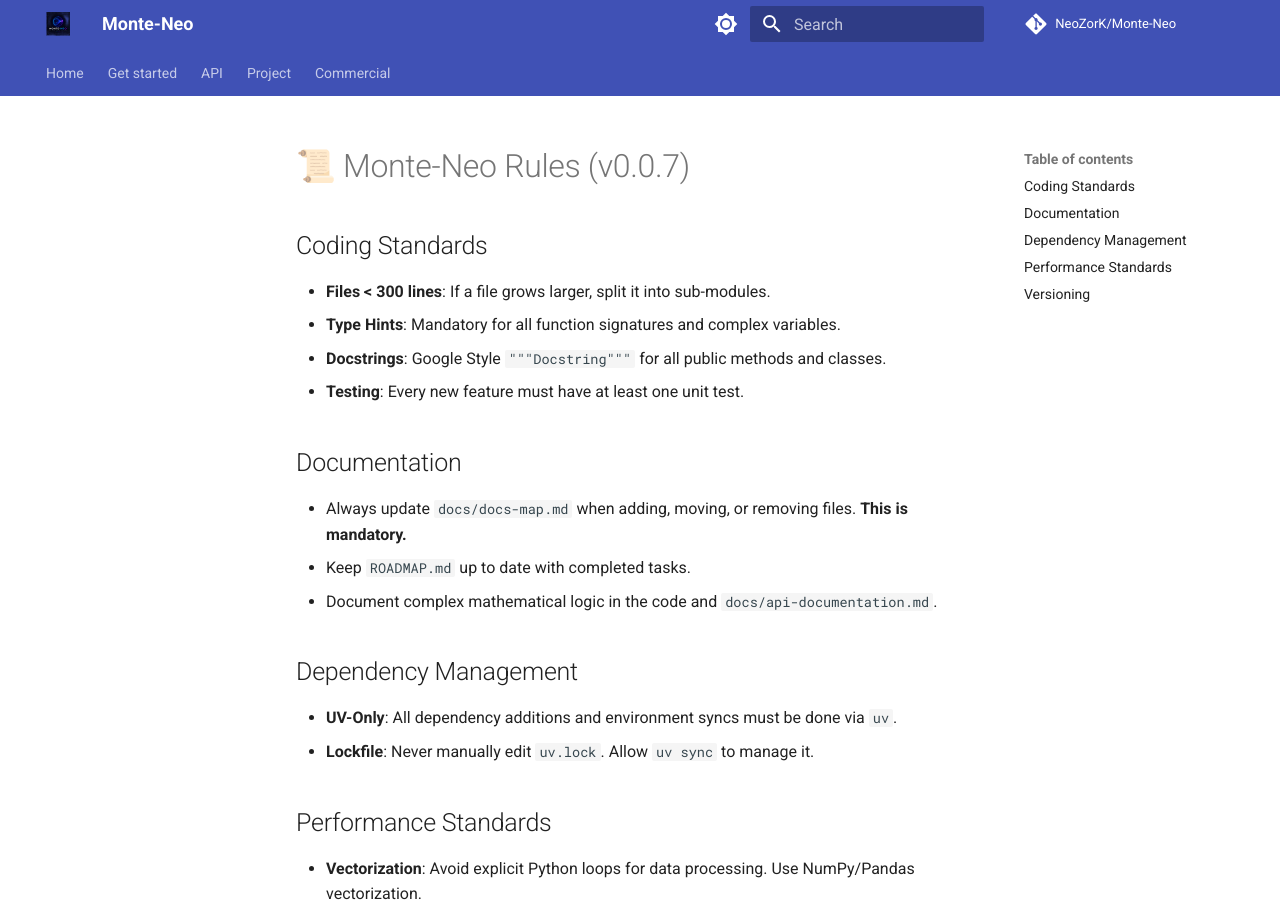
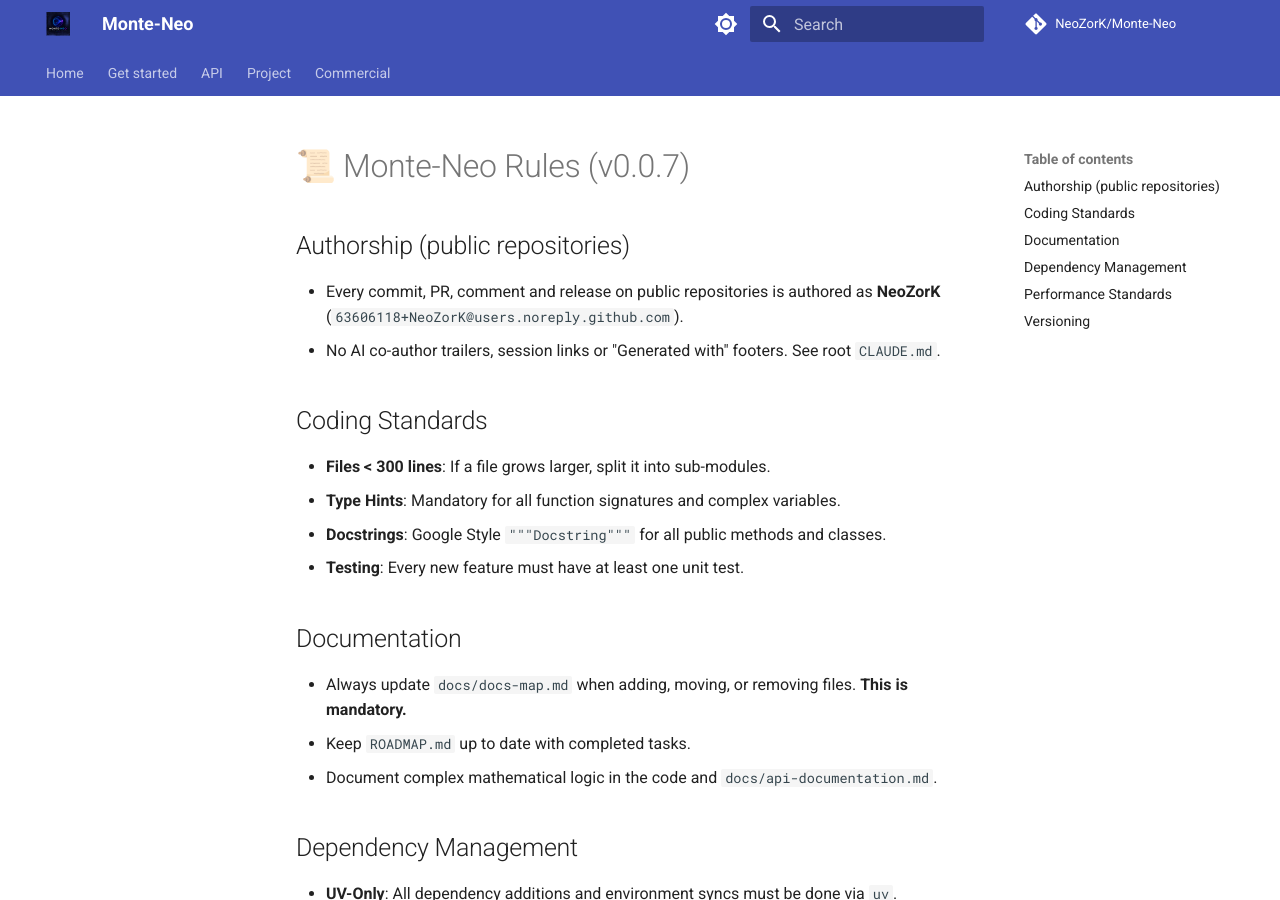
Before and after one commit to NeoZorK/Monte-Neo, an MkDocs documentation site: the page built from docs/development/rules.md, in a window 1280 px wide and 900 px high. Built offline with MkDocs 1.6.1 and Material for MkDocs 9.7.7, drawn with Linux system fonts in a browser that asks for light colours; comment, search, counter and statistics services are not loaded.

Commit message:
chore: authorship rule — public changes attributed to NeoZorK only
Root CLAUDE.md + rules.md: NeoZorK author identity, no AI trailers or
footers. .claude/settings.json disables built-in Claude Code attribution.

```diff
--- a/docs/development/rules.md
+++ b/docs/development/rules.md
@@ -1,4 +1,10 @@
 # 📜 Monte-Neo Rules (v0.0.7)
+
+## Authorship (public repositories)
+
+- Every commit, PR, comment and release on public repositories is authored as **NeoZorK**
+  (`63606118+NeoZorK@users.noreply.github.com`).
+- No AI co-author trailers, session links or "Generated with" footers. See root `CLAUDE.md`.
 
 ## Coding Standards
 
```
Also changed, not shown: CLAUDE.md (added, +14 -0 lines), docs/docs-map.md (+2 -0 lines), 1 other file.
